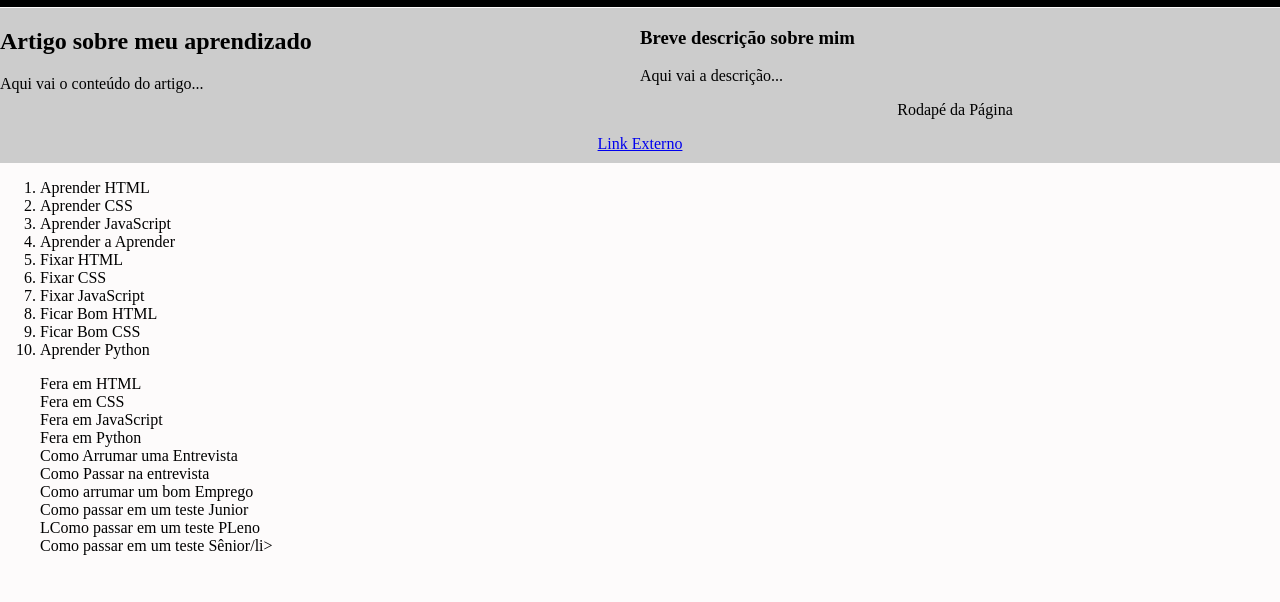
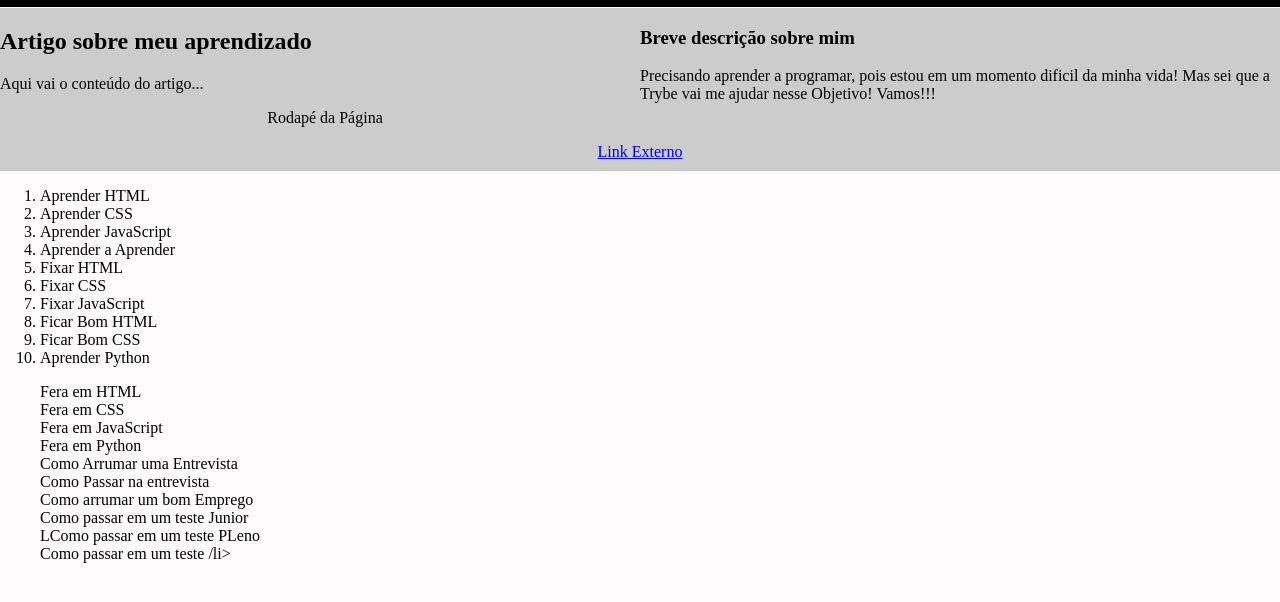
Before and after one commit to Celio-roberto/sd-035-project-lessons-learned, a plain HTML site: page index.html in a window 1280 px wide. Shown: the part 50-652 px from the top of the page. Drawn offline with Linux system fonts and the light colour scheme.

Commit message:
ainda naõ terminei

```diff
--- a/index.html
+++ b/index.html
@@ -74,12 +74,15 @@
 
     <aside class="lado-direito">
         <h3>Breve descrição sobre mim</h3>
-        <p>Aqui vai a descrição...</p>
+        <p>Precisando aprender a programar,
+            pois estou em um momento dificil da minha vida!
+            Mas sei que a Trybe vai me ajudar nesse Objetivo!
+                            Vamos!!!</p>
     </aside>
 
     <footer id="rodape">
         <p>Rodapé da Página</p>
-        <a href="https://www.exemplo.com" target="_blank">Link Externo</a>
+        <a href=https://www.tecmundo.com.br/cultura-geek/230018-15-curiosidades-voce-nao-saiba-yu-yu-hakusho.htm target="_blank">Link Externo</a>
     </footer>
 
     <ul id="licoes_aprendidas">
@@ -105,7 +108,7 @@
         <li>Como arrumar um bom Emprego</li>
         <li>Como passar em um teste Junior</li>
         <li>LComo passar em um teste PLeno</li>
-        <li>Como passar em um teste Sênior/li>
+        <li>Como passar em um teste /li>
     </ul>
 </body>
 </html>
```
